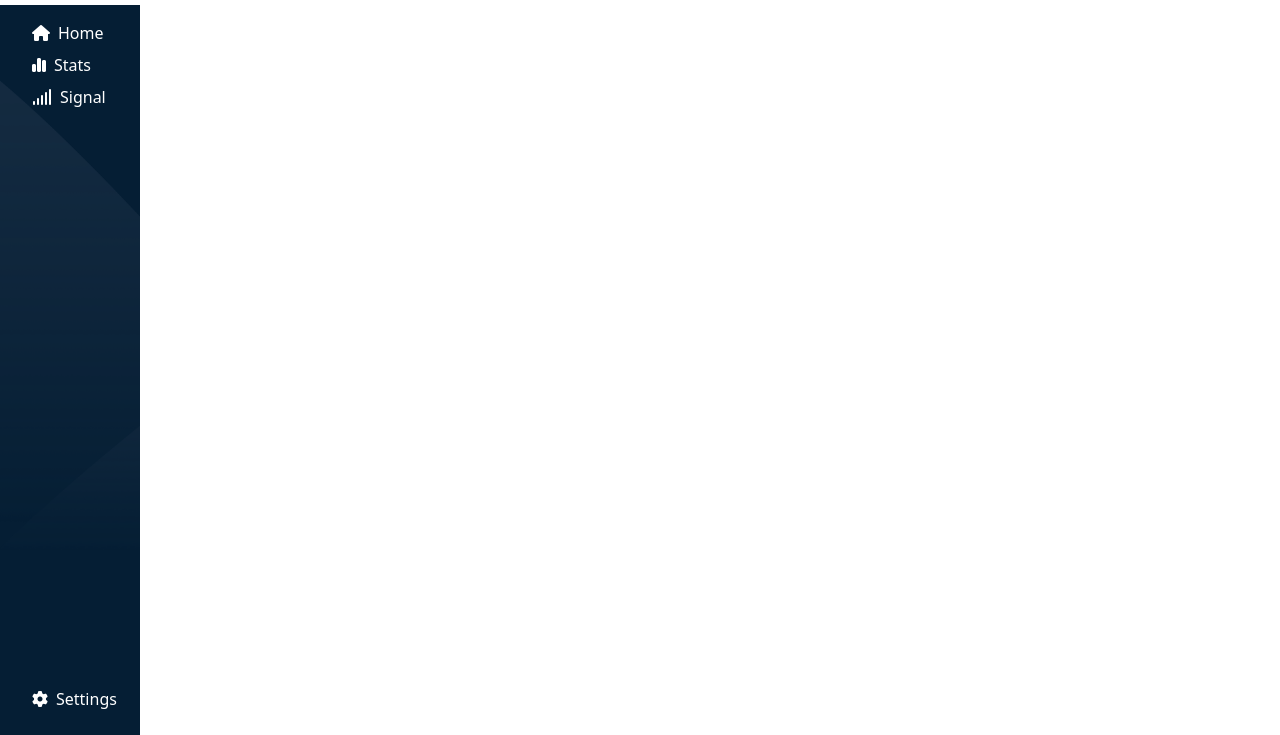
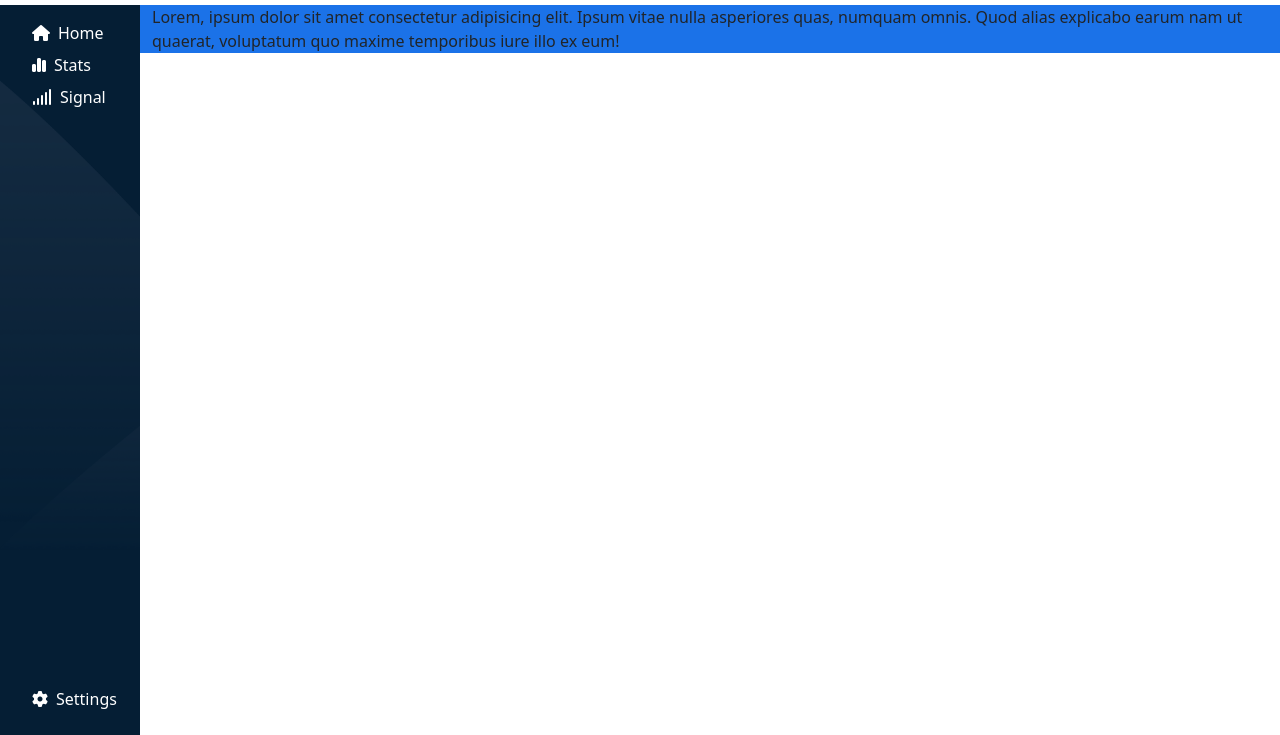
Before and after one commit to DanieleBegnis/html-css-bootstrap-dashboard, a plain HTML site: page index.html in a window 1280 px wide. Shown: the part 65-800 px from the top of the page. Drawn offline with nearby package versions, Linux system fonts and the light colour scheme.

Commit message:
feat: add blue bar, fix container size

```diff
--- a/index.html
+++ b/index.html
@@ -41,7 +41,8 @@
         </div>
     </header>
     <main>
-        <section class="ms-sidebar ms-lightgrey">
+        <div class="ms-container-big">
+            <section class="ms-sidebar ms-lightgrey">
             <div class="d-flex flex-column">
                 <ul>
                     <li class="d-flex align-items-center mt-3">
@@ -68,6 +69,18 @@
 
             </div>
         </section>
+        <section class="primary">
+            <div class="container-fluid">
+                <div class="row ms-bg-blue">
+                    <div class="col">
+                        Lorem, ipsum dolor sit amet consectetur adipisicing elit. Ipsum vitae nulla asperiores quas, numquam omnis. Quod alias explicabo earum nam ut quaerat, voluptatum quo maxime temporibus iure illo ex eum!
+                    </div>
+                </div>
+                <div class="row"></div>
+            </div>
+        </section>
+        </div>
+
     </main>
    <script src="https://cdn.jsdelivr.net/npm/bootstrap@5.3.3/dist/js/bootstrap.bundle.min.js" integrity="sha384-YvpcrYf0tY3lHB60NNkmXc5s9fDVZLESaAA55NDzOxhy9GkcIdslK1eN7N6jIeHz" crossorigin="anonymous"></script>
 </body>
--- a/style.css
+++ b/style.css
@@ -19,6 +19,13 @@ main {
 .ms-bg-gray {
     background-color: #e5e5e5;
 }
+.ms-bg-blue {
+    background-color: #1b72e8;
+}
+.ms-container-big {
+    display: flex;
+    height: calc(100vh - 70px);
+}
 .ms-sidebar {
     width: 70px;
     display: flex;
```
